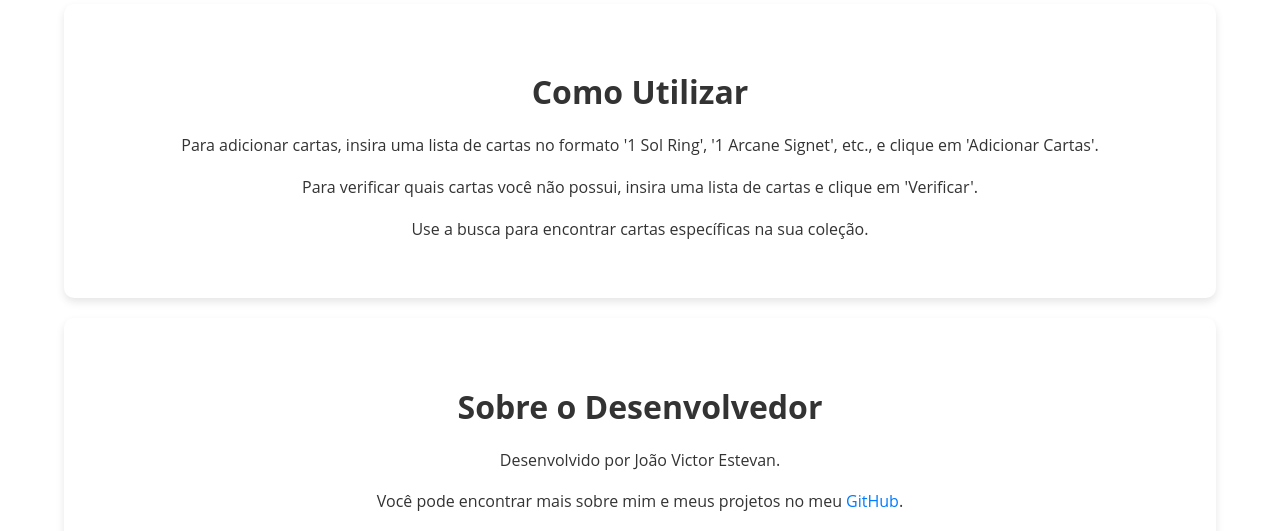
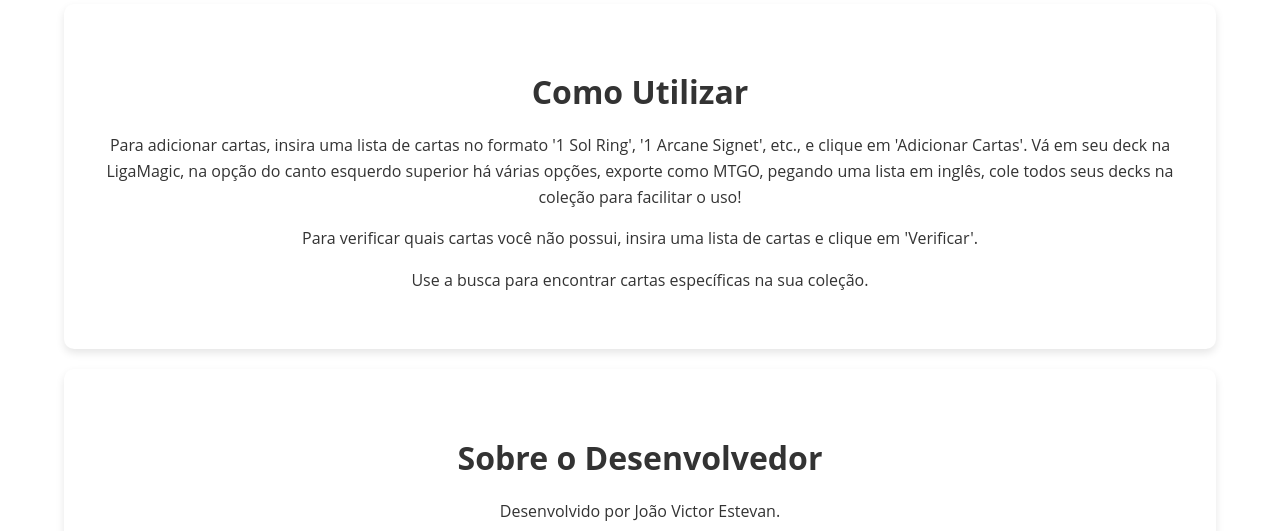
Before and after one commit to jow320/deck-checker, a plain HTML site: page index.html in a window 1280 px wide. Shown: the part 892-1423 px from the top of the page. Drawn offline with Linux system fonts and the light colour scheme.

Commit message:
Update index.html

```diff
--- a/index.html
+++ b/index.html
@@ -73,6 +73,7 @@
         <p>
           Para adicionar cartas, insira uma lista de cartas no formato '1 Sol
           Ring', '1 Arcane Signet', etc., e clique em 'Adicionar Cartas'.
+          Vá em seu deck na LigaMagic, na opção do canto esquerdo superior há várias opções, exporte como MTGO, pegando uma lista em inglês, cole todos seus decks na coleção para facilitar o uso!
         </p>
         <p>
           Para verificar quais cartas você não possui, insira uma lista de
```
